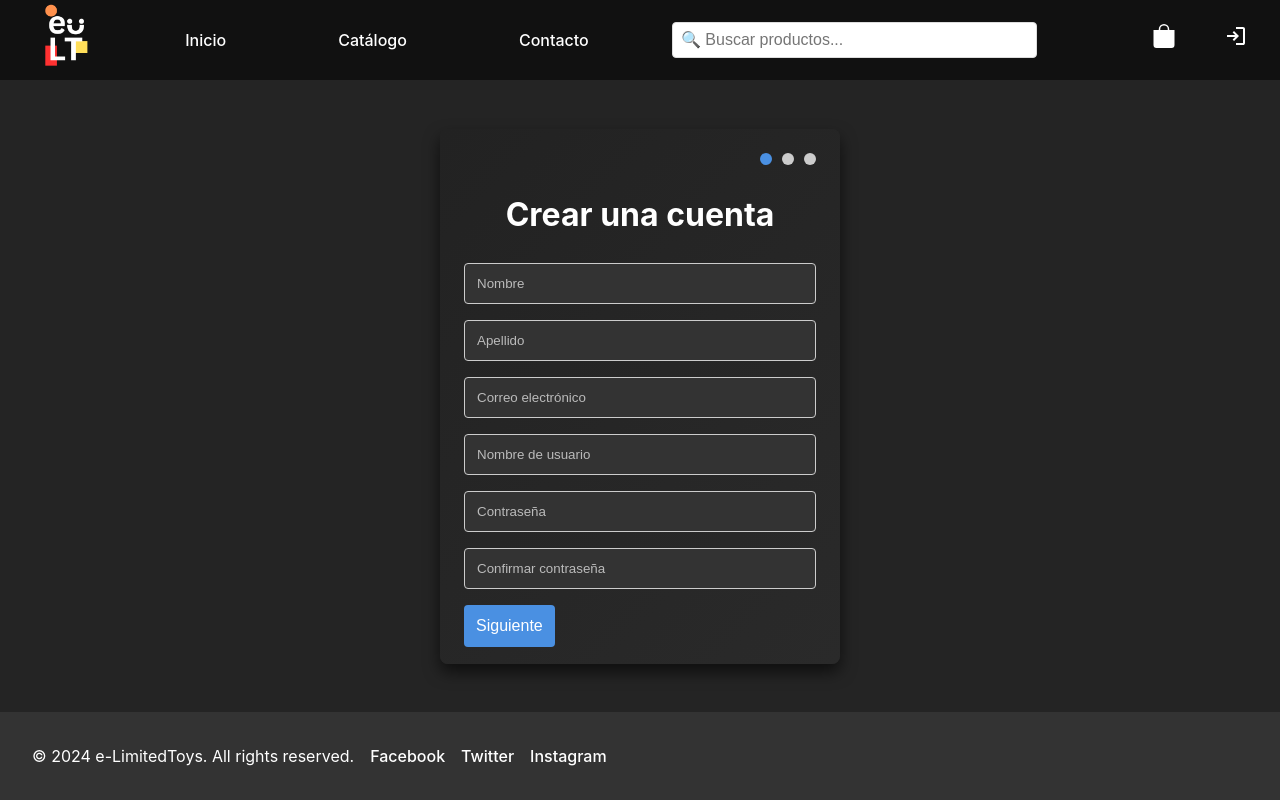
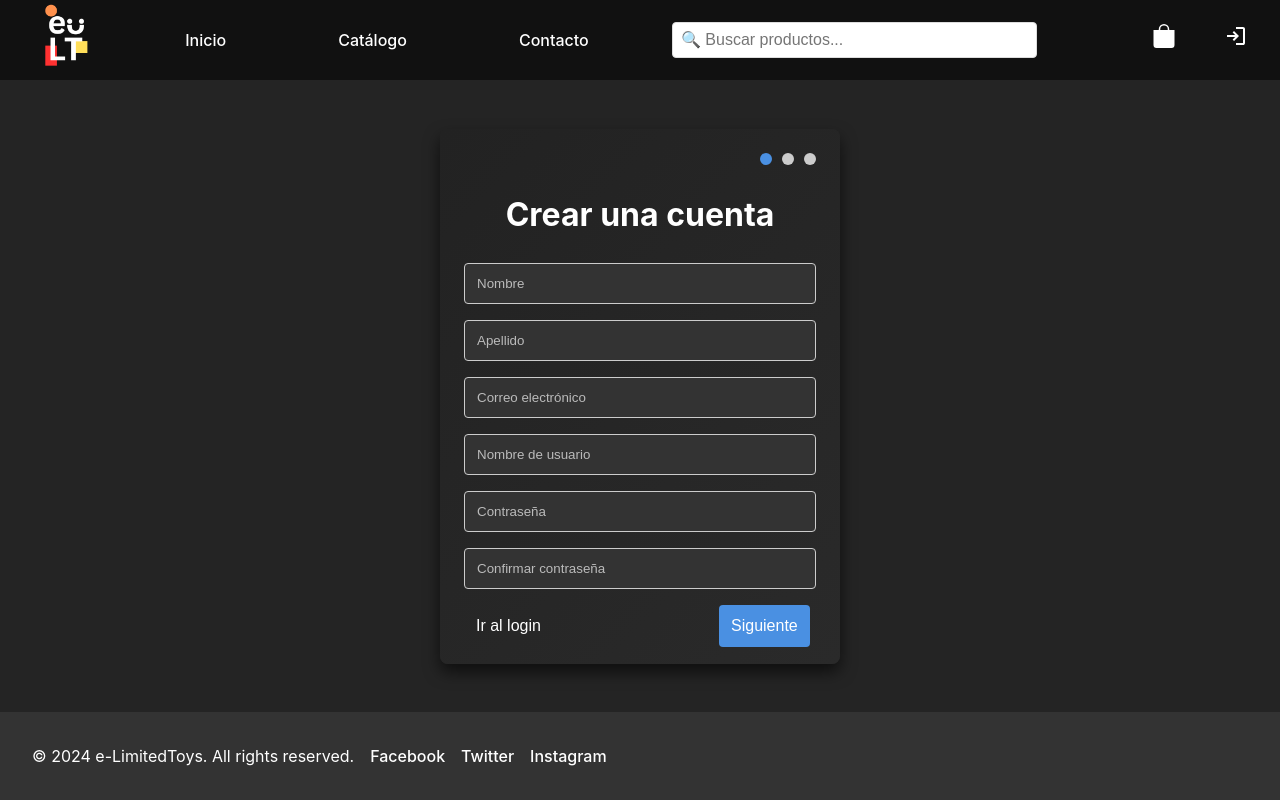
Before and after one commit to D4T4-DEV/e-LimitedToys, a React (Vite) app: page /signup in a window 1280 px wide. Built offline with nearby package versions, Linux system fonts and the light colour scheme; no server answers; what normalizr would draw is missing.

Commit message:
Boton de regresar al login en el registrarse
Se agrega el boton y la funcionalidad necesaria para poder regresar del registrarse al login

```diff
--- a/src/pages/SignUp.tsx
+++ b/src/pages/SignUp.tsx
@@ -82,6 +82,13 @@ const SignUp: React.FC = () => {
 
   // Retrocede a los valores anteriores del formulario
   const handlePreviousStep = () => {
+
+    // Verificamos si quiere ir al login
+    if(step === 1){
+      navigate('/login');
+      return;
+    }
+
     dispatch(cleanAllCheckouts());
     setExiting(true);
 
@@ -214,7 +221,10 @@ const SignUp: React.FC = () => {
             <input type="text" placeholder="Nombre de usuario" defaultValue={formData.nick} {...register('nick')} />
             <input type="password" placeholder="Contraseña" {...register('password')} />
             <input type="password" placeholder="Confirmar contraseña" {...register('confirmPassword')} />
-            <button type="submit" className="button-signup">Siguiente</button>
+            <div className="buttons">
+              <button type="button" className="button-back" onClick={handlePreviousStep}>Ir al login</button>
+              <button type="submit" className="button-signup">Siguiente</button>
+            </div>
           </form>
         )}
         {/* Paso dos del formulario */}
@@ -232,7 +242,6 @@ const SignUp: React.FC = () => {
             <div className="buttons">
               <button type="button" className="button-back" onClick={handlePreviousStep}>Anterior</button>
               <button type="submit" className="button-signup">Siguiente</button>
-
             </div>
           </form>
         )}
@@ -243,7 +252,7 @@ const SignUp: React.FC = () => {
             className={`form-step ${exiting ? 'exiting' : 'active'}`}
           >
             <p>Aspectos opcionales</p>
-            <input type="file" accept="image/jpeg, image/png, image/webp, image/gif" onChange={handleImageChange} size={10 * 1024 * 1024}/>
+            <input type="file" accept="image/jpeg, image/png, image/webp, image/gif" onChange={handleImageChange} size={10 * 1024 * 1024} />
 
             <div style={{ display: 'flex', flexDirection: 'column', alignItems: 'center', height: '200px' }}>
               <h3>Vista Previa:</h3>
```
